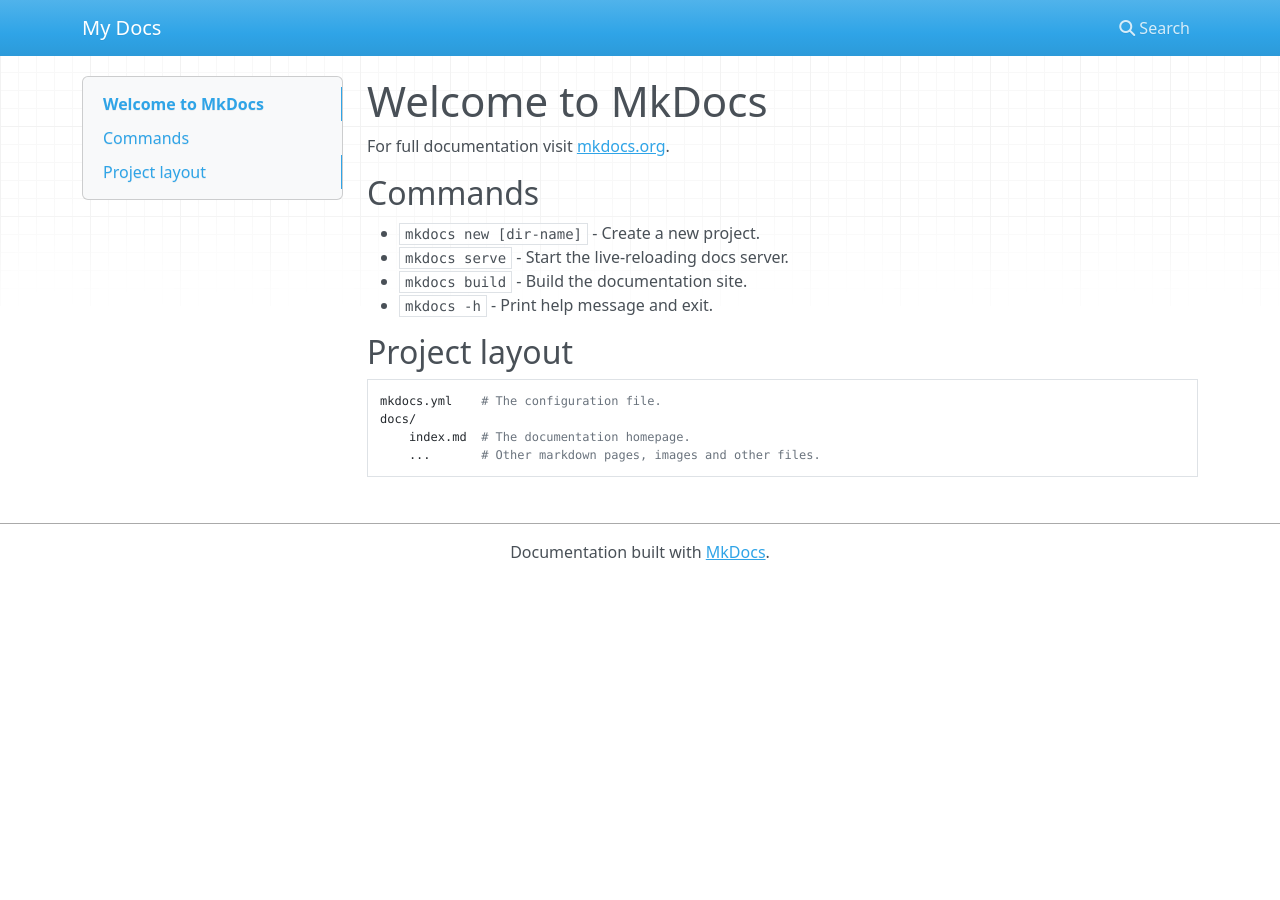
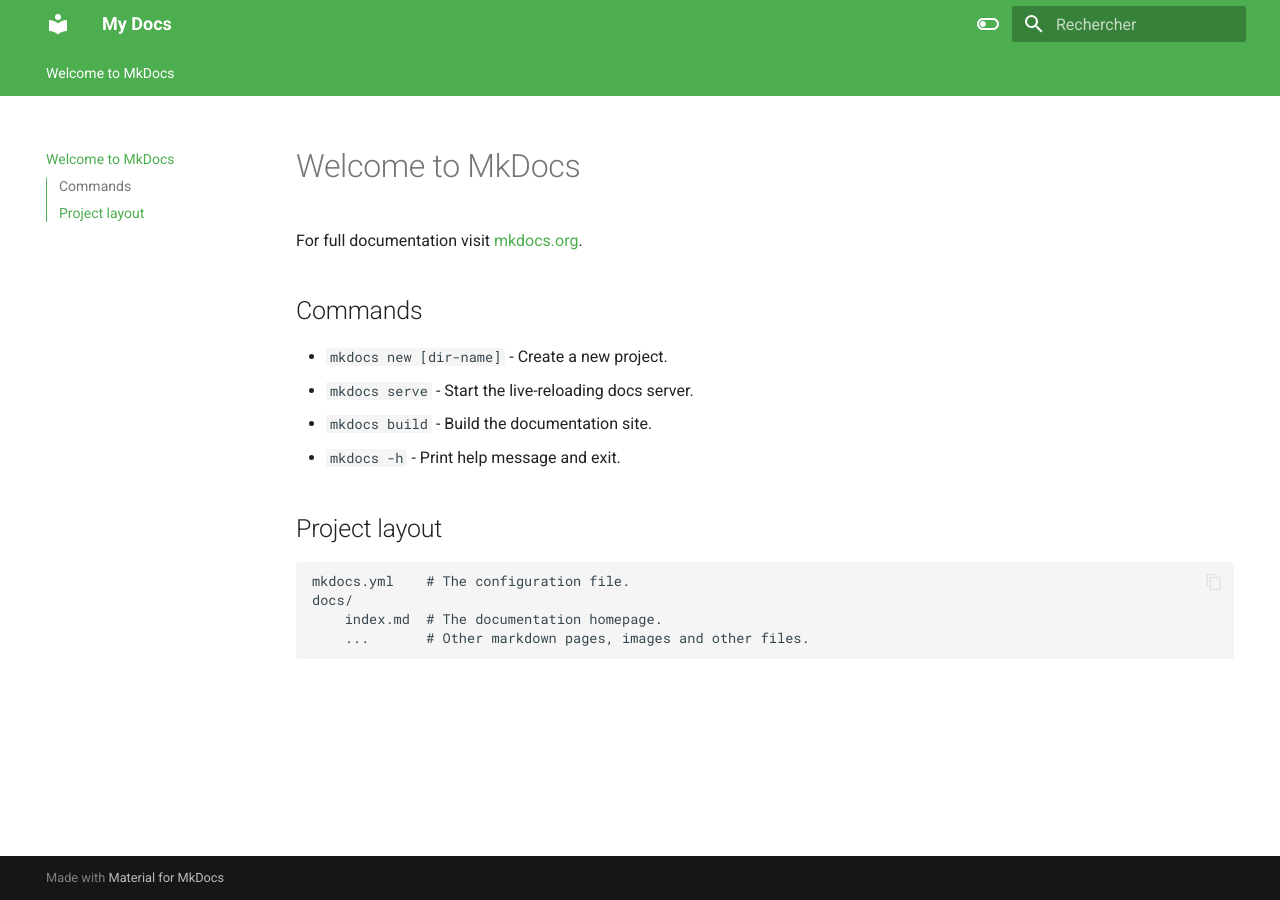
Before and after one commit to bfoujols/poc-mkdoc, an MkDocs documentation site: the page built from docs/index.md, in a window 1280 px wide. Built offline with MkDocs 1.6.1 and Material for MkDocs 9.7.7, drawn with Linux system fonts in a browser that asks for light colours; nearby versions of some CDN libraries.

Commit message:
Param color + exemple conf de menu + switch on/off

```diff
--- a/mkdocs.yml
+++ b/mkdocs.yml
@@ -1 +1,27 @@
 site_name: My Docs
+theme:
+  name: material
+  features:
+    - navigation.tabs
+    - navigation.sections
+    - toc.integrate
+    - navigation.top
+    - search.suggest
+    - search.highlight
+    - content.tabs.link
+    - content.code.annotation
+    - content.code.copy
+  language: fr
+  palette:
+    - scheme: default
+      toggle:
+        icon: material/toggle-switch-off-outline
+        title: Switch to Dark Mode
+      primary: green
+      accent: light green
+    - scheme: dark
+      toggle:
+        icon: material/toggle-switch
+        title: Switch to Light Mode
+      primary: teal
+      accent: lime
```
